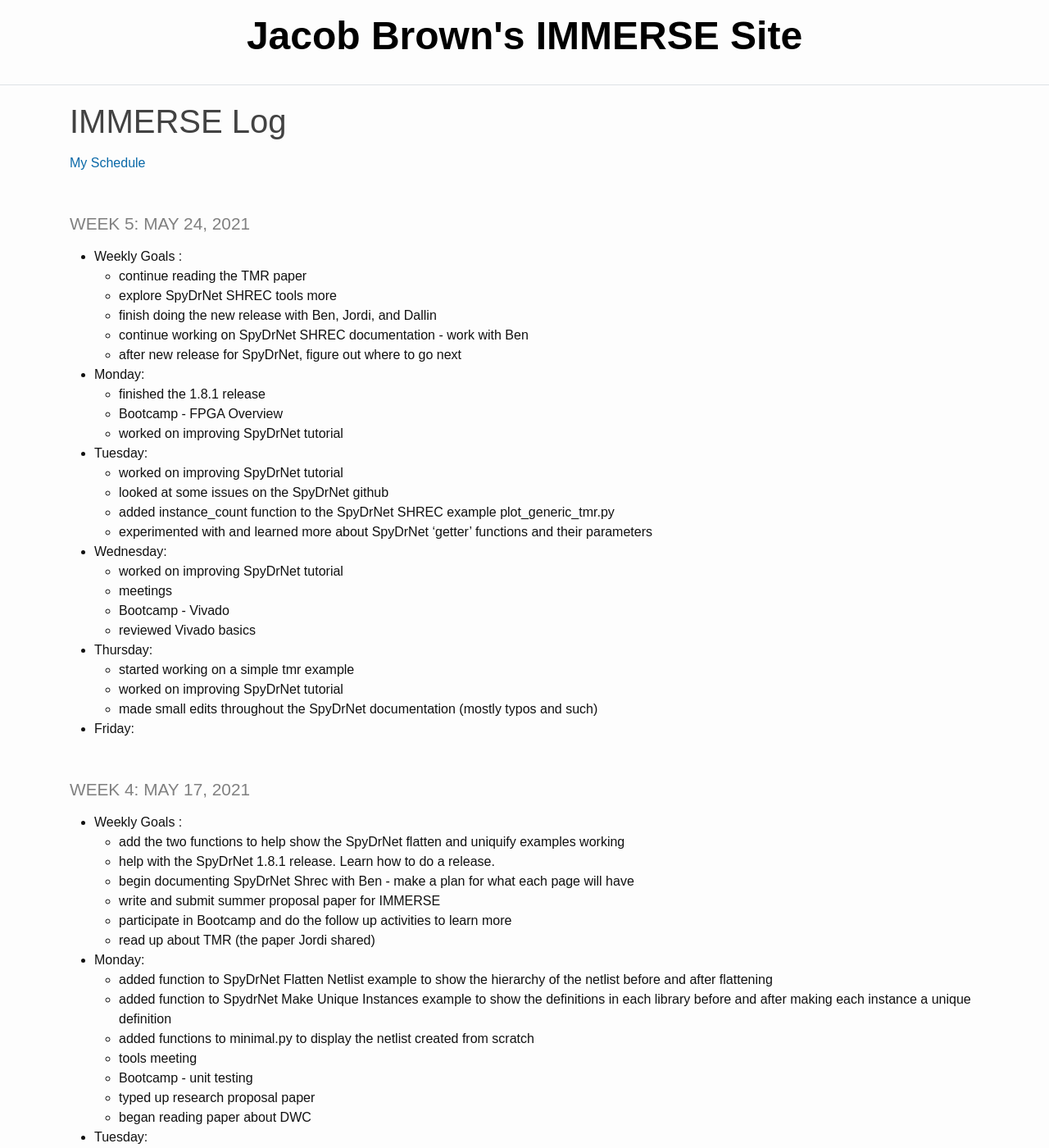
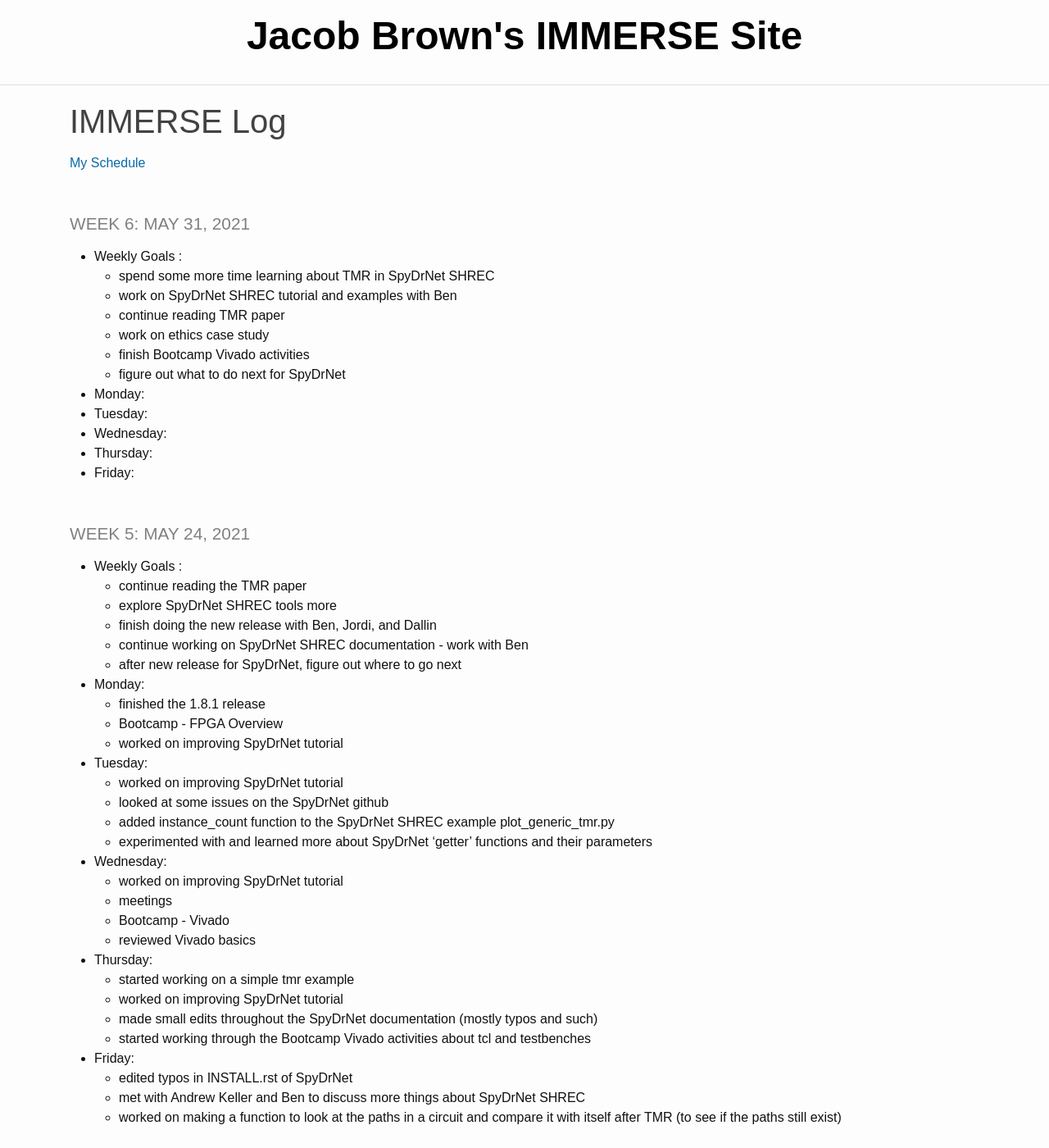
Before and after one commit to jacobdbrown4/jacob_brown, a Jekyll site: the page built from _pages/log.md, in a window 1280 px wide and 1400 px high. Shown: the whole window at 82% size. Built offline with Jekyll 4.4.1, drawn with Linux system fonts in a browser that asks for light colours.

Commit message:
updated log

```diff
--- a/_pages/log.md
+++ b/_pages/log.md
@@ -4,6 +4,20 @@ title: IMMERSE Log
 ---
 
 [My Schedule](https://jacobdbrown4.github.io/jacob_brown//pages/schedule/)
+
+### Week 6: May 31, 2021
+* **Weekly Goals** :
+  * spend some more time learning about TMR in SpyDrNet SHREC
+  * work on SpyDrNet SHREC tutorial and examples with Ben
+  * continue reading TMR paper
+  * work on ethics case study
+  * finish Bootcamp Vivado activities
+  * figure out what to do next for SpyDrNet
+* **Monday**:
+* **Tuesday**:
+* **Wednesday**:
+* **Thursday**:
+* **Friday**:
 
 ### Week 5: May 24, 2021
 * **Weekly Goals** :
@@ -30,7 +44,11 @@ title: IMMERSE Log
   * started working on a simple tmr example
   * worked on improving SpyDrNet tutorial
   * made small edits throughout the SpyDrNet documentation (mostly typos and such)
+  * started working through the Bootcamp Vivado activities about tcl and testbenches
 * **Friday**:
+  * edited typos in INSTALL.rst of SpyDrNet
+  * met with Andrew Keller and Ben to discuss more things about SpyDrNet SHREC
+  * worked on making a function to look at the paths in a circuit and compare it with itself after TMR (to see if the paths still exist)
 
 ### Week 4: May 17, 2021
 * **Weekly Goals** :
```
